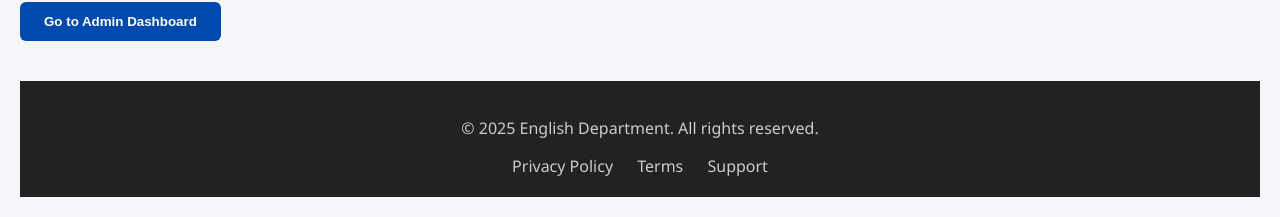
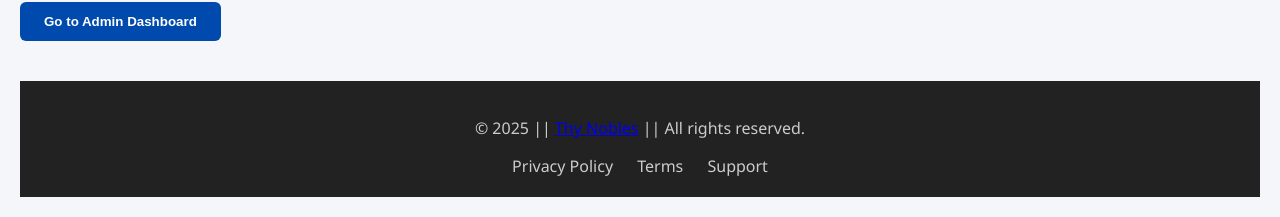
Before and after one commit to AondonaKATO/survey, a Flask app: page / in a window 1280 px wide. Shown: the part 1184-1401 px from the top of the page. Run offline with Flask 3, Linux system fonts and the light colour scheme.

Commit message:
Update index.html

```diff
--- a/templates/index.html
+++ b/templates/index.html
@@ -106,7 +106,7 @@
 
   <footer class="footer">
   <div class="footer-content">
-    <p>&copy; 2025 English Department. All rights reserved.</p>
+    <p>&copy; 2025 || <a href="https://thynobles.com.ng/">Thy Nobles</a> || All rights reserved.</p>
     <div class="footer-links">
       <a href="#">Privacy Policy</a>
       <a href="#">Terms</a>
```
